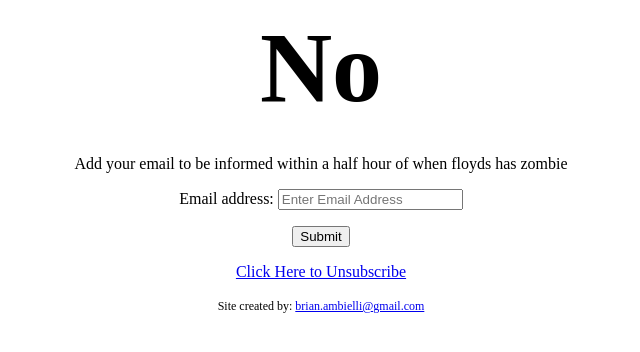
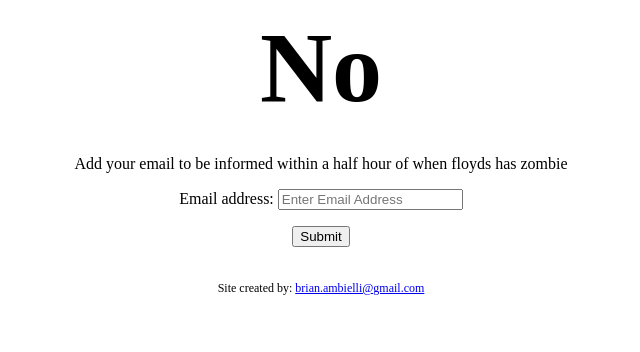
Before and after one commit to bambielli/zombie, a Django app: page / in a window 1280 px wide. Shown: the top 352 px of the page, without its empty margins (319-959 px from the left). Run offline with Django 3.2, Linux system fonts and the light colour scheme; data that the repository does not hold is empty.

Commit message:
remove unsubscribe link

```diff
--- a/scraper/templates/index.html
+++ b/scraper/templates/index.html
@@ -29,9 +29,6 @@ ul {
     <input type="submit" value="Submit" />
 </form>
 
-<div>
-	<a  href="unsubscribe/">Click Here to Unsubscribe</a>
-</div>
 </br>
 <div>
 	<span style="font-size:12px; margin-top:12px;">
```
